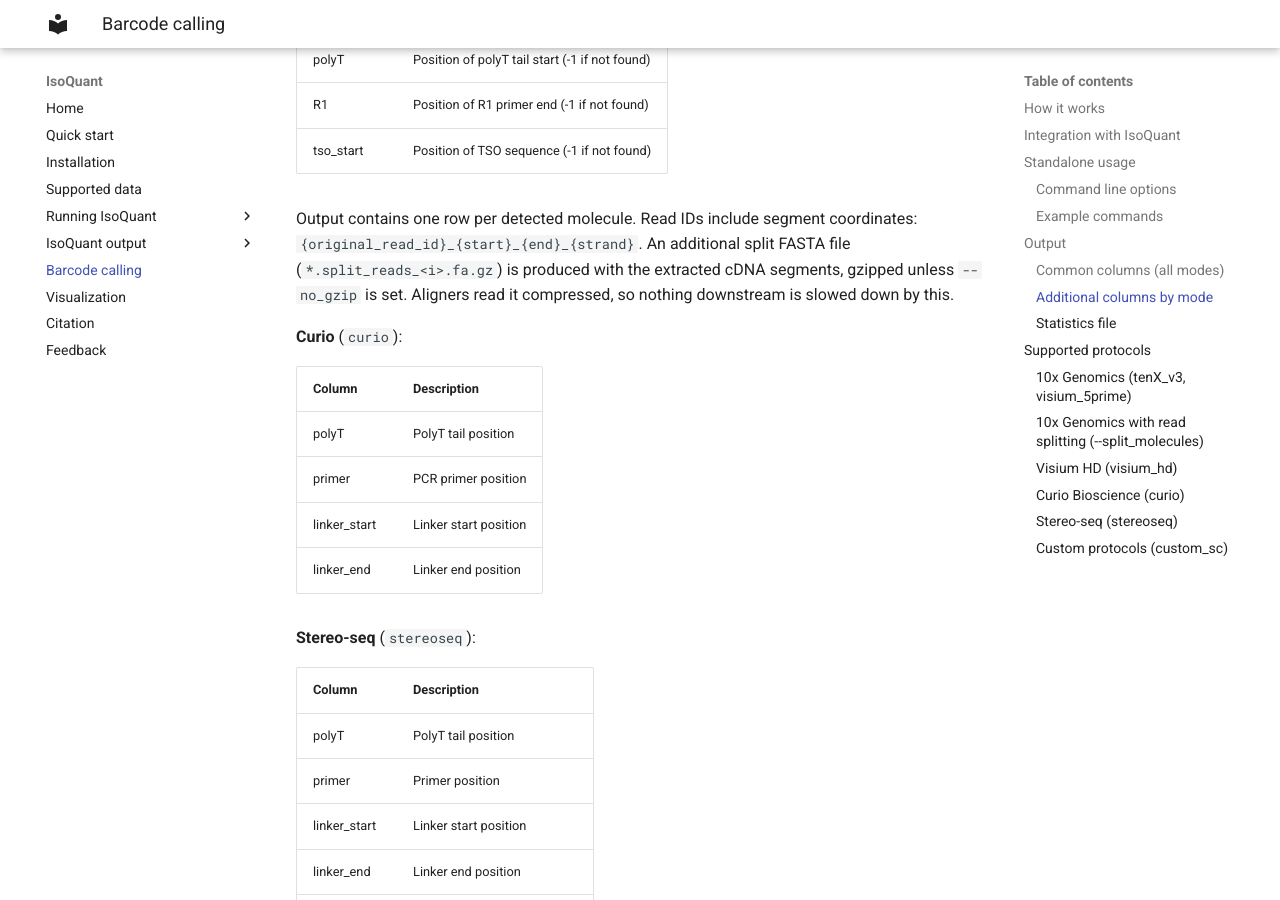
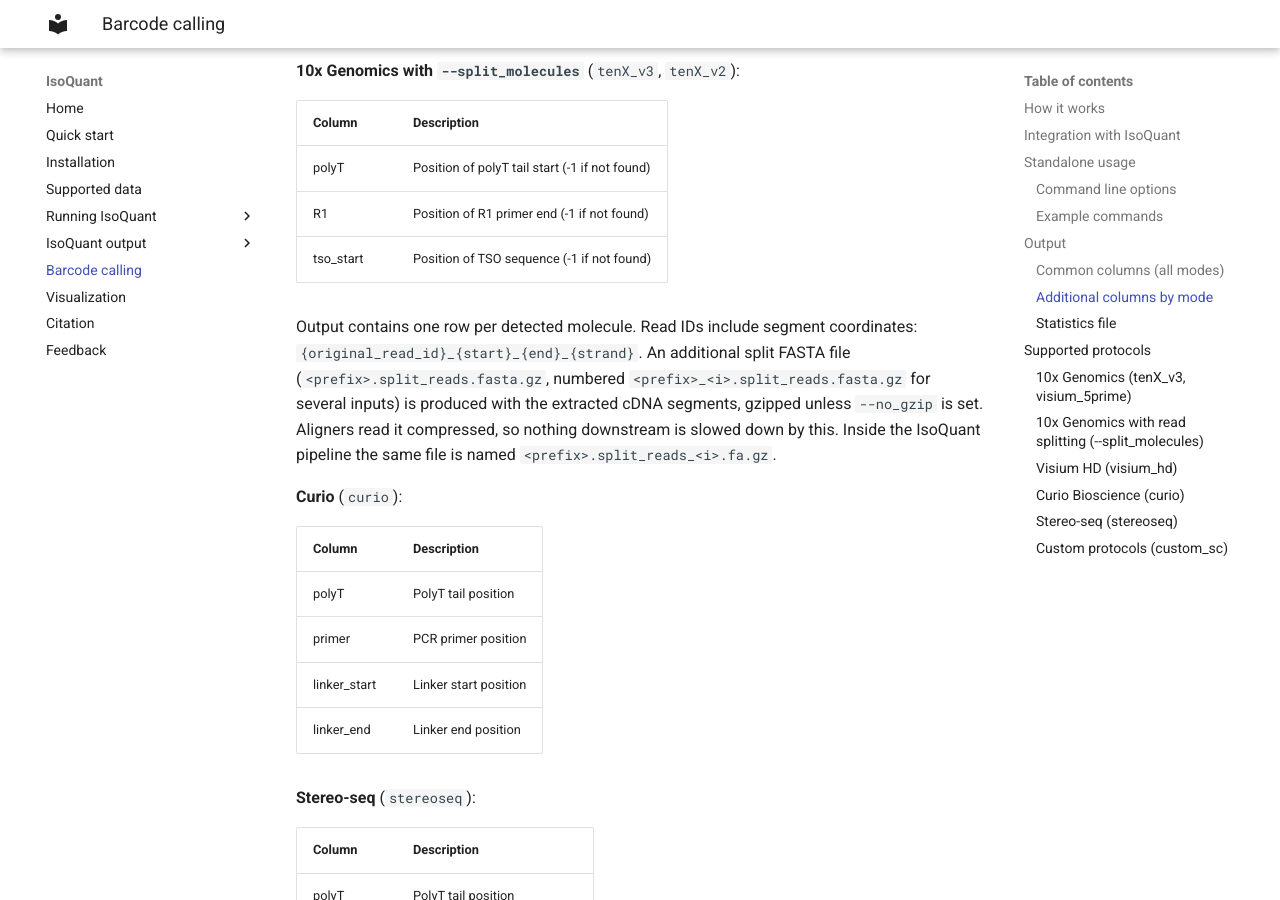
Before and after one commit to ablab/IsoQuant, an MkDocs documentation site: the page built from docs/barcode_calling.md, in a window 1280 px wide and 900 px high, scrolled down 4145 px. Built offline with MkDocs 1.6.1 and Material for MkDocs 9.7.7, drawn with Linux system fonts in a browser that asks for light colours; some of the changed text lies outside the part shown.

Commit message:
fix split reads fasta name in the standalone tool docs

```diff
--- a/docs/barcode_calling.md
+++ b/docs/barcode_calling.md
@@ -96,6 +96,11 @@
 
 Supported for `tenX_v3`, `tenX_v2` and `visium_5prime`.
 
+`--no_gzip`
+
+Do not compress the split reads FASTA. It is gzipped by default; aligners read it compressed,
+so there is normally no reason to turn this off.
+
 `--threads` or `-t`
 
 Number of threads for parallel processing (default: 16).
@@ -174,9 +179,11 @@
 
 Output contains one row per detected molecule. Read IDs include segment coordinates:
 `{original_read_id}_{start}_{end}_{strand}`.
-An additional split FASTA file (`*.split_reads_<i>.fa.gz`) is produced with the extracted cDNA
+An additional split FASTA file (`<prefix>.split_reads.fasta.gz`, numbered
+`<prefix>_<i>.split_reads.fasta.gz` for several inputs) is produced with the extracted cDNA
 segments, gzipped unless `--no_gzip` is set. Aligners read it compressed, so nothing downstream
-is slowed down by this.
+is slowed down by this. Inside the IsoQuant pipeline the same file is named
+`<prefix>.split_reads_<i>.fa.gz`.
 
 **Curio** (`curio`):
 
```
Also changed, not shown: .claude/SC_IO_OUTPUTS.md (+52 -4 lines).
